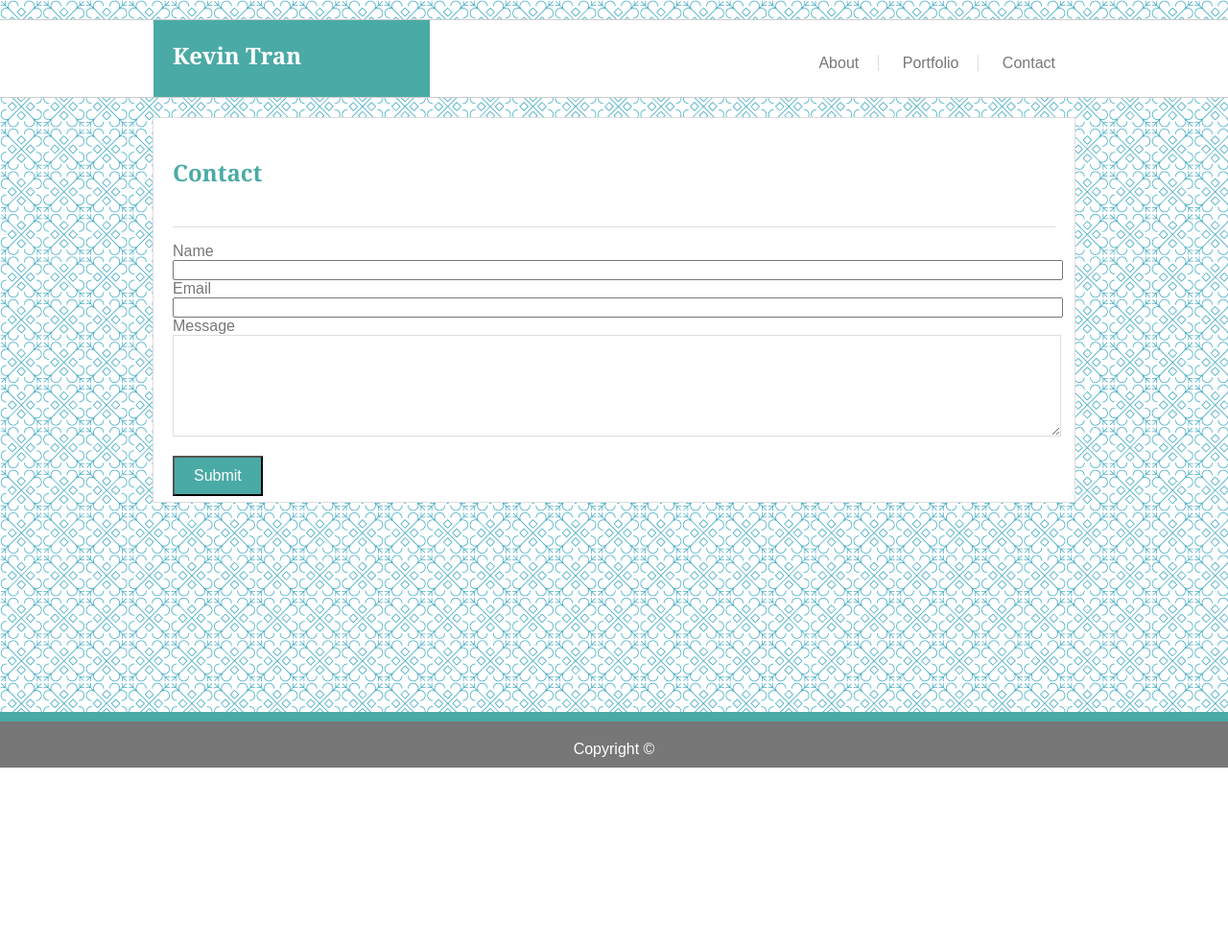
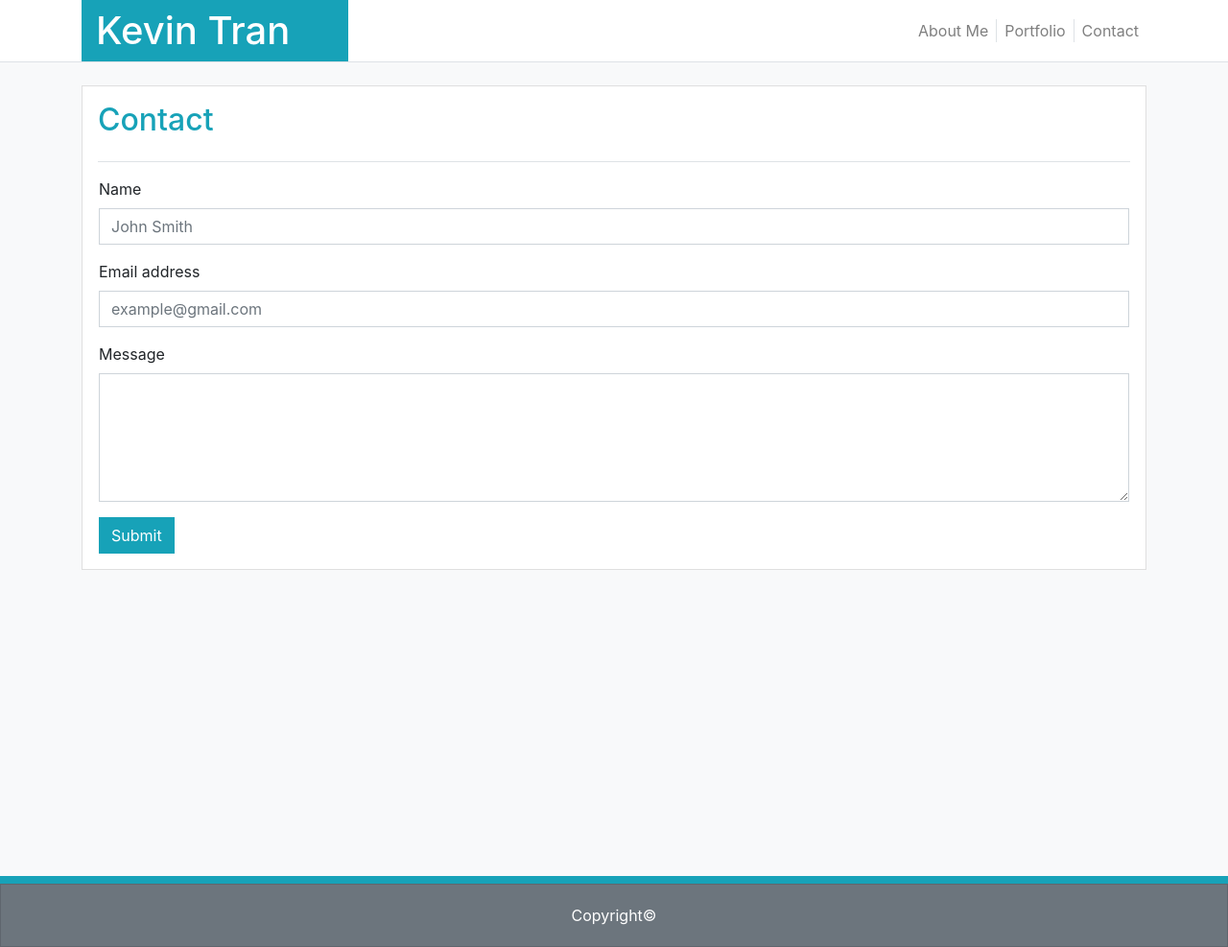
Before and after one commit to trnkev/trnkev.github.io, a plain HTML site: page contact.html in a window 1280 px wide. Shown: the whole page at 96% size. Before the commit the page ends 800 px from the top, so only its background shows below. Drawn offline with nearby package versions, Linux system fonts and the light colour scheme.

Commit message:
bootstrap

```diff
--- a/contact.html
+++ b/contact.html
@@ -2,41 +2,82 @@
 <html lang="en-us">
     <head>
         <meta charset="UTF-8">
-        <title>Basic Portfolio</title>
-        <link rel="stylesheet" type="text/css" href="assets/css/style.css">
+        <title>My First BootStrap Site</title>
+        <link rel="stylesheet" href="https://stackpath.bootstrapcdn.com/bootstrap/4.2.1/css/bootstrap.min.css" integrity="sha384-GJzZqFGwb1QTTN6wy59ffF1BuGJpLSa9DkKMp0DgiMDm4iYMj70gZWKYbI706tWS" crossorigin="anonymous">
     </head>
-    <body>
-        <header>
-            <section id="content">
-                <div id="name">
-                    <h1 id="main-header">Kevin Tran</h1>
+    <body class="bg-light">
+        <header class="sticky-top">
+            <div class="navbar rounded-0 p-0 bg-white">
+                <div class="container">
+                    <div class="col-3 bg-info h-100 py-1">
+                        <h1 class="text-white my-1">Kevin Tran</h1>
+                    </div>
+                    <div class="navbar-expand navbar-light p-0">
+                        <ul class="navbar-nav">
+                            <li class="nav-item">
+                                <a class="nav-link py-0" href="index.html">About Me<span class="sr-only">(current)</span></a>
+                            </li>
+                            <li class="nav-item border-right border-left">
+                                <a class="nav-link py-0" href="portfolio.html">Portfolio<span class="sr-only">(current)</span></a>
+                            </li>
+                            <li class="nav-item">
+                                <a class="nav-link py-0" href="contact.html">Contact<span class="sr-only">(current)</span></a>
+                            </li>
+                        </ul>
+                    </div>
                 </div>
-                <nav>
-                    <ul id="nav-bar">
-                        <li class="divider nav-item"><a href="index.html">About</a></li>
-                        <li class="divider nav-item"><a href="portfolio.html">Portfolio</a></li>
-                        <li class="nav-item"><a href="contact.html">Contact</a></li>
-                    </ul>
-                </nav>
-            </section>
+                <span class="border-bottom w-100"></span>
+            </div>
         </header>
 
-        <section id="main-content">
-            <h2 id="about">Contact</h2>
-            <form id="bio">
-                <ul id="info">
-                    <li>Name<br><input class="user" type="text"></li>
-                    <li>Email<br><input class="user" type="email"></li>
-                    <li>Message<br><textarea id="text-input"></textarea></li>
-                </ul>
-                <input id="submit-button" type="submit">
-            </form>
-        </section>
 
-        <footer>
-            <div id="footer-bar">
-                <div id="copyright">Copyright ©</div>
+        <div class="row my-4 vh-100">
+            <div class="container overflow-auto">
+                <!-- main content -->
+                <div class="row">
+                    <div class="col-12">
+                        <div class="card rounded-0">
+                            <!-- Row for header -->
+                            <div class="row py-3 pl-3">
+                                <div class="col-12">
+                                    <h2 class="text-info">Contact</h2>
+                                </div>
+                            </div>
+                            <span class="border-bottom mx-3"></span>
+                            <!-- Row for bio and picture -->
+                            <div class="row p-3">
+                                <div class="col-12"></div>
+                                    <form class="px-3 w-100">
+                                        <div class="form-group">
+                                            <label for="inputName">Name</label>
+                                            <input type="text" class="form-control rounded-0" id="inputName" aria-describedby="nameHelp" placeholder="John Smith">
+                                        </div>
+                                        <div class="form-group">
+                                            <label for="inputEmail">Email address</label>
+                                            <input type="email" class="form-control rounded-0" id="inputEmail" aria-describedby="emailHelp" placeholder="example@gmail.com">
+                                        </div>
+                                        <div class="form-group">
+                                            <label for="formControlTextarea">Message</label>
+                                            <textarea class="form-control rounded-0" id="formControlTextarea" rows="5"></textarea>
+                                        </div>
+                                        <button type="submit" class="btn btn-primary rounded-0 btn-info">Submit</button>
+                                    </form>
+                            </div>
+                        </div>
+                    </div>
+                </div>
             </div>
+        </div>
+
+        <footer class="bd-footer pt-2 bg-info">
+                <div class="col-12 p-0">
+                        <div class="card rounded-0 bg-secondary">
+                            <div class="card-body">
+                                <div class="text-white text-center">Copyright©</div>
+                            </div>
+                        </div>
+                    </div>
         </footer>
+
     </body>
 </html>
```
